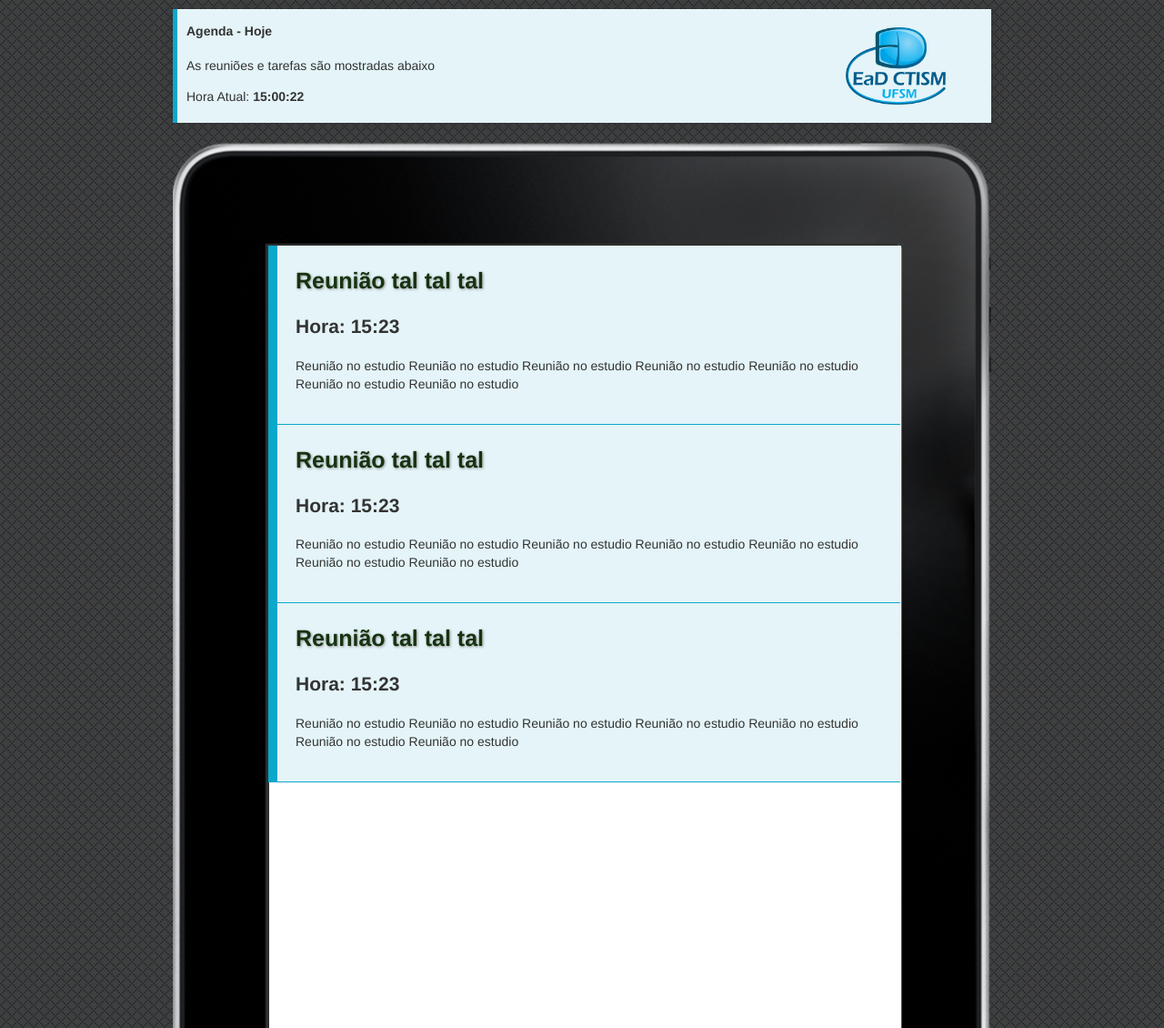
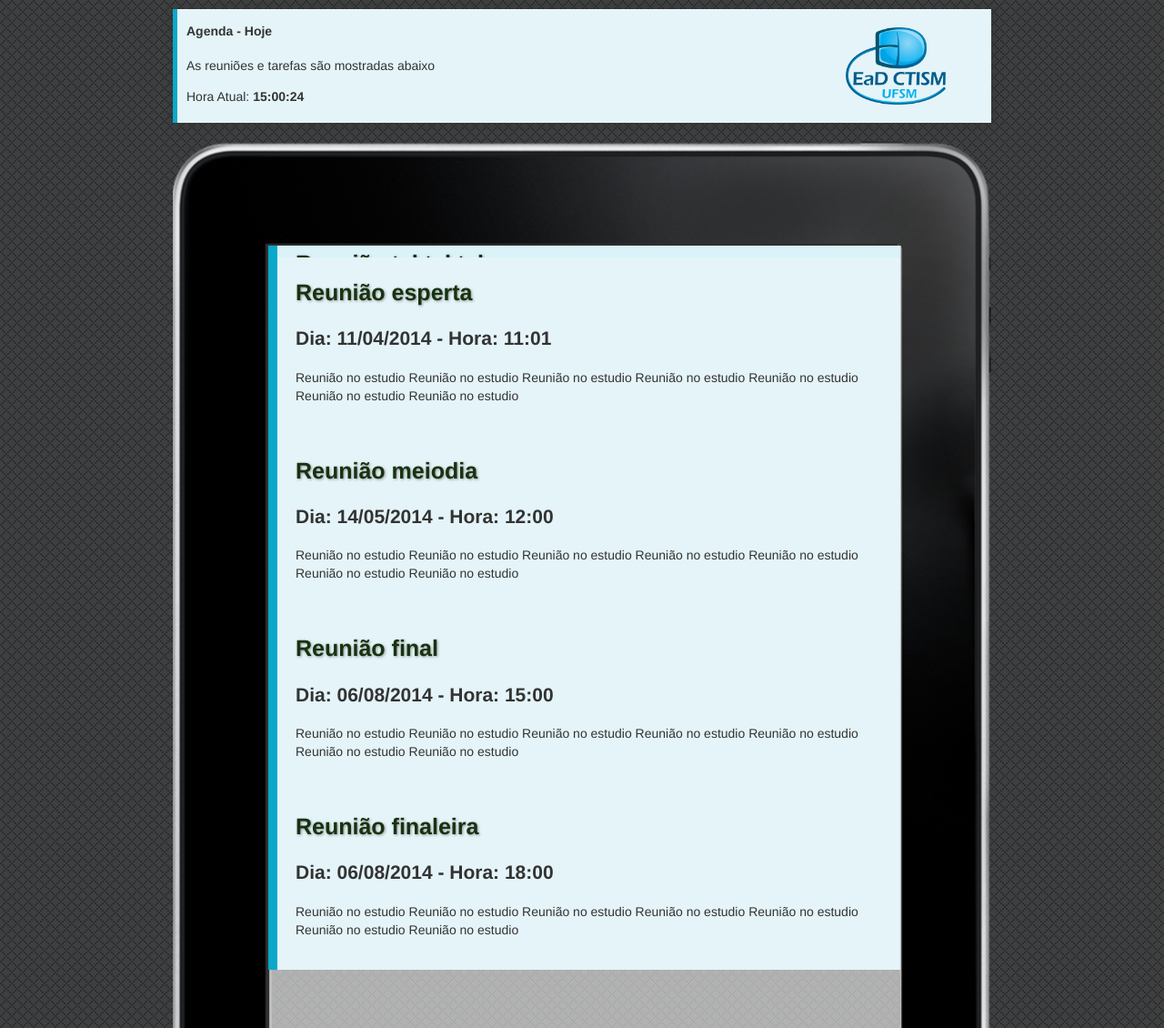
Before and after one commit to genarocolusso/avisos, a PHP site: page / in a window 1280 px wide. Shown: the whole page at 91% size. Run offline with PHP 8.4, Linux system fonts and the light colour scheme; some libraries are stand-ins or nearby versions.

Commit message:
jquery  hide e append ok.

```diff
--- a/index.html
+++ b/index.html
@@ -53,13 +53,25 @@
 
 <script>
 
+
+
 $( document ).ready(function() {
 
-  var intervalo = 5000;
-
-  $(".tarefas .tarefalista").first().fadeOut(2000);
 
 
+   function loop()
+    {
+    $(".tarefas .tarefalista").first().css("background-color", "#d9f3f9");
+
+  $(".tarefas .tarefalista").first().delay( 1100 ).slideToggle(9000, function(){
+    $(".tarefas").append("<div class='tarefalista'>"+$(".tarefas .tarefalista").first().html()+"</div>");
+
+
+   $(".tarefas .tarefalista").first().remove(); loop();});
+
+
+    }
+   loop();
 
 });
 
@@ -74,30 +86,39 @@
 
 
  <div class="ipad">
+
+
   <div class="tarefas">
 
     <div class="tarefalista ">
       <h1> Reunião tal tal tal</h1>
-      <h2>Hora: 15:23</h2>
+      <h2>Dia: 04/04/2014 - Hora: 15:23</h2>
       <p> Reunião no estudio Reunião no estudio Reunião no estudio Reunião no estudio Reunião no estudio Reunião no estudio Reunião no estudio </p>
     </div>
    <div class="tarefalista  ">
-      <h1> Reunião tal tal tal</h1>
-      <h2>Hora: 15:23</h2>
+      <h1> Reunião esperta</h1>
+      <h2>Dia: 11/04/2014 - Hora: 11:01</h2>
       <p> Reunião no estudio Reunião no estudio Reunião no estudio Reunião no estudio Reunião no estudio Reunião no estudio Reunião no estudio </p>
     </div>
      <div class="tarefalista ">
-      <h1> Reunião tal tal tal</h1>
-      <h2>Hora: 15:23</h2>
+      <h1> Reunião meiodia</h1>
+      <h2>Dia: 14/05/2014 - Hora: 12:00</h2>
       <p> Reunião no estudio Reunião no estudio Reunião no estudio Reunião no estudio Reunião no estudio Reunião no estudio Reunião no estudio </p>
     </div>
     <div class="tarefalista ">
-      <h1> Reunião tal tal tal</h1>
-      <h2>Hora: 15:23</h2>
+      <h1> Reunião final</h1>
+      <h2>Dia: 06/08/2014 - Hora: 15:00</h2>
+      <p> Reunião no estudio Reunião no estudio Reunião no estudio Reunião no estudio Reunião no estudio Reunião no estudio Reunião no estudio </p>
+    </div>
+    <div class="tarefalista ">
+      <h1> Reunião finaleira</h1>
+      <h2>Dia: 06/08/2014 - Hora: 18:00</h2>
       <p> Reunião no estudio Reunião no estudio Reunião no estudio Reunião no estudio Reunião no estudio Reunião no estudio Reunião no estudio </p>
     </div>
   </div>
   </div>
+
+
 <div class="bs-callout bs-callout-info">
   <div class="meioleft">
     <h4> Agenda - Hoje   </h4>
--- a/style.css
+++ b/style.css
@@ -56,18 +56,22 @@
 .tarefalista{
 display: block;
 
-
+ position: relative;
 background-color: #e4f4f8;
 
 width: 645px;
 margin-left: -1px;
 height: auto;
-z-index: -1;
+z-index: 0;
 
 padding: 20px;
-border-bottom: 1px solid #0aa8cb;
+sborder-bottom: 1px solid #0aa8cb;
 border-left:10px solid #0aa8cb;
 
+ transition: height, background-color .2s linear;
+    -webkit-transition:  height, background-color .2s linear;
+    -moz-transition:  height, background-color .2s linear;
+    -o-transition:  height, background-color .2s linear;
  }
 .tarefalista h1{
 color: #163311;
@@ -124,6 +128,179 @@
 position: fixed;
 height: 100%;
 
-background: #fff;
-z-index: -2;
+background: rgba(255,255,255, 0.6);
+
 }
+
+
+
+
+
+
+
+
+#circularG{
+position:fixed;
+margin-top: 170px;
+margin-left: 405px;
+width:85px;
+height:85px;
+z-index: -1 ;}
+
+
+.circularG{
+position:absolute;
+background-color:#1E89E6;
+width:19px;
+height:19px;
+-moz-border-radius:13px;
+-moz-animation-name:bounce_circularG;
+-moz-animation-duration:1.2s;
+-moz-animation-iteration-count:infinite;
+-moz-animation-direction:linear;
+-webkit-border-radius:13px;
+-webkit-animation-name:bounce_circularG;
+-webkit-animation-duration:1.2s;
+-webkit-animation-iteration-count:infinite;
+-webkit-animation-direction:linear;
+-ms-border-radius:13px;
+-ms-animation-name:bounce_circularG;
+-ms-animation-duration:1.2s;
+-ms-animation-iteration-count:infinite;
+-ms-animation-direction:linear;
+-o-border-radius:13px;
+-o-animation-name:bounce_circularG;
+-o-animation-duration:1.2s;
+-o-animation-iteration-count:infinite;
+-o-animation-direction:linear;
+border-radius:13px;
+animation-name:bounce_circularG;
+animation-duration:1.2s;
+animation-iteration-count:infinite;
+animation-direction:linear;
+}
+
+#circularG_1{
+left:0;
+top:33px;
+-moz-animation-delay:0.45s;
+-webkit-animation-delay:0.45s;
+-ms-animation-delay:0.45s;
+-o-animation-delay:0.45s;
+animation-delay:0.45s;
+}
+
+#circularG_2{
+left:9px;
+top:9px;
+-moz-animation-delay:0.6s;
+-webkit-animation-delay:0.6s;
+-ms-animation-delay:0.6s;
+-o-animation-delay:0.6s;
+animation-delay:0.6s;
+}
+
+#circularG_3{
+top:0;
+left:33px;
+-moz-animation-delay:0.75s;
+-webkit-animation-delay:0.75s;
+-ms-animation-delay:0.75s;
+-o-animation-delay:0.75s;
+animation-delay:0.75s;
+}
+
+#circularG_4{
+right:9px;
+top:9px;
+-moz-animation-delay:0.9s;
+-webkit-animation-delay:0.9s;
+-ms-animation-delay:0.9s;
+-o-animation-delay:0.9s;
+animation-delay:0.9s;
+}
+
+#circularG_5{
+right:0;
+top:33px;
+-moz-animation-delay:1.05s;
+-webkit-animation-delay:1.05s;
+-ms-animation-delay:1.05s;
+-o-animation-delay:1.05s;
+animation-delay:1.05s;
+}
+
+#circularG_6{
+right:9px;
+bottom:9px;
+-moz-animation-delay:1.2s;
+-webkit-animation-delay:1.2s;
+-ms-animation-delay:1.2s;
+-o-animation-delay:1.2s;
+animation-delay:1.2s;
+}
+
+#circularG_7{
+left:33px;
+bottom:0;
+-moz-animation-delay:1.35s;
+-webkit-animation-delay:1.35s;
+-ms-animation-delay:1.35s;
+-o-animation-delay:1.35s;
+animation-delay:1.35s;
+}
+
+#circularG_8{
+left:9px;
+bottom:9px;
+-moz-animation-delay:1.5s;
+-webkit-animation-delay:1.5s;
+-ms-animation-delay:1.5s;
+-o-animation-delay:1.5s;
+animation-delay:1.5s;
+}
+
+@-moz-keyframes bounce_circularG{
+0%{
+-moz-transform:scale(1)}
+
+100%{
+-moz-transform:scale(.3)}
+
+}
+
+@-webkit-keyframes bounce_circularG{
+0%{
+-webkit-transform:scale(1)}
+
+100%{
+-webkit-transform:scale(.3)}
+
+}
+
+@-ms-keyframes bounce_circularG{
+0%{
+-ms-transform:scale(1)}
+
+100%{
+-ms-transform:scale(.3)}
+
+}
+
+@-o-keyframes bounce_circularG{
+0%{
+-o-transform:scale(1)}
+
+100%{
+-o-transform:scale(.3)}
+
+}
+
+@keyframes bounce_circularG{
+0%{
+transform:scale(1)}
+
+100%{
+transform:scale(.3)}
+
+}
```
